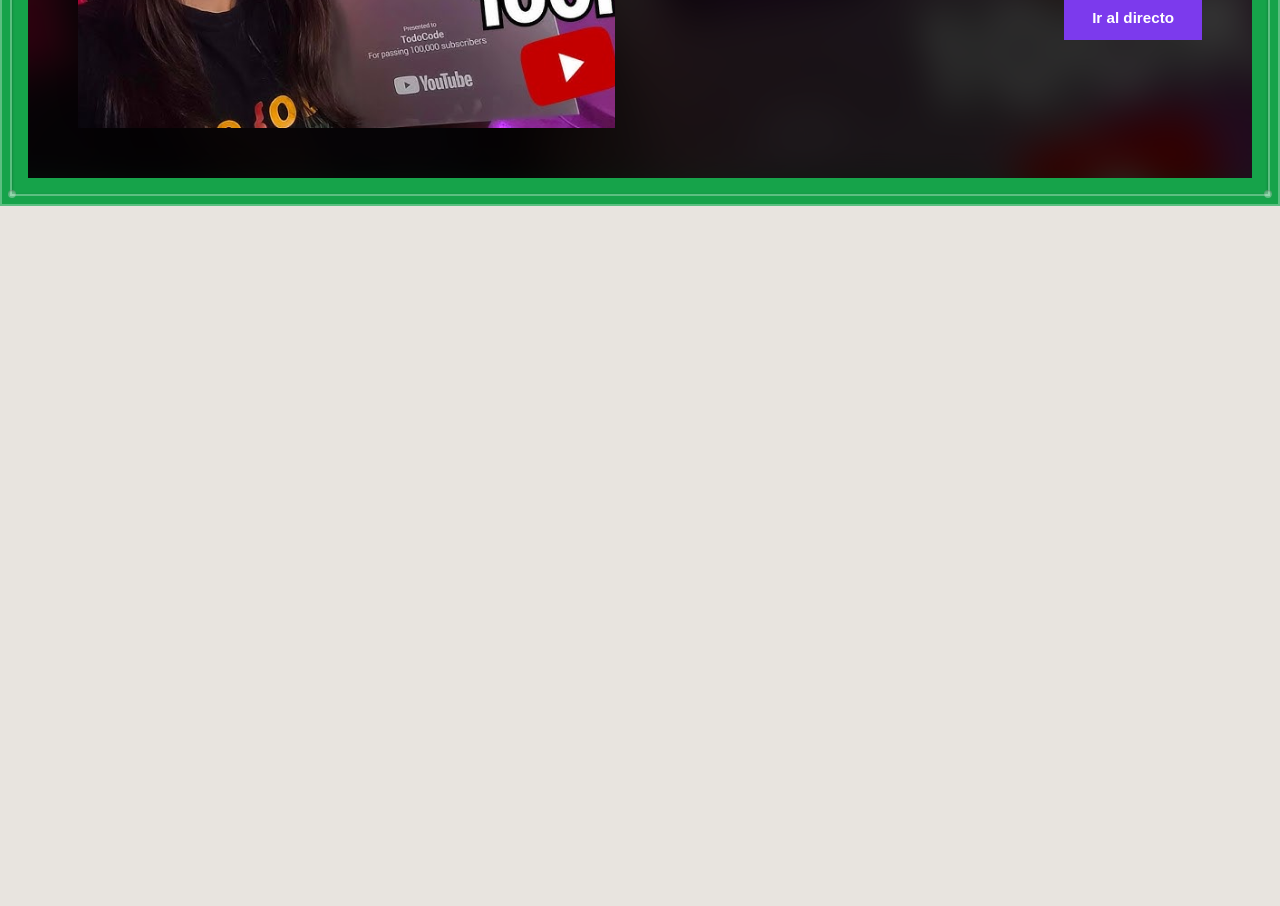
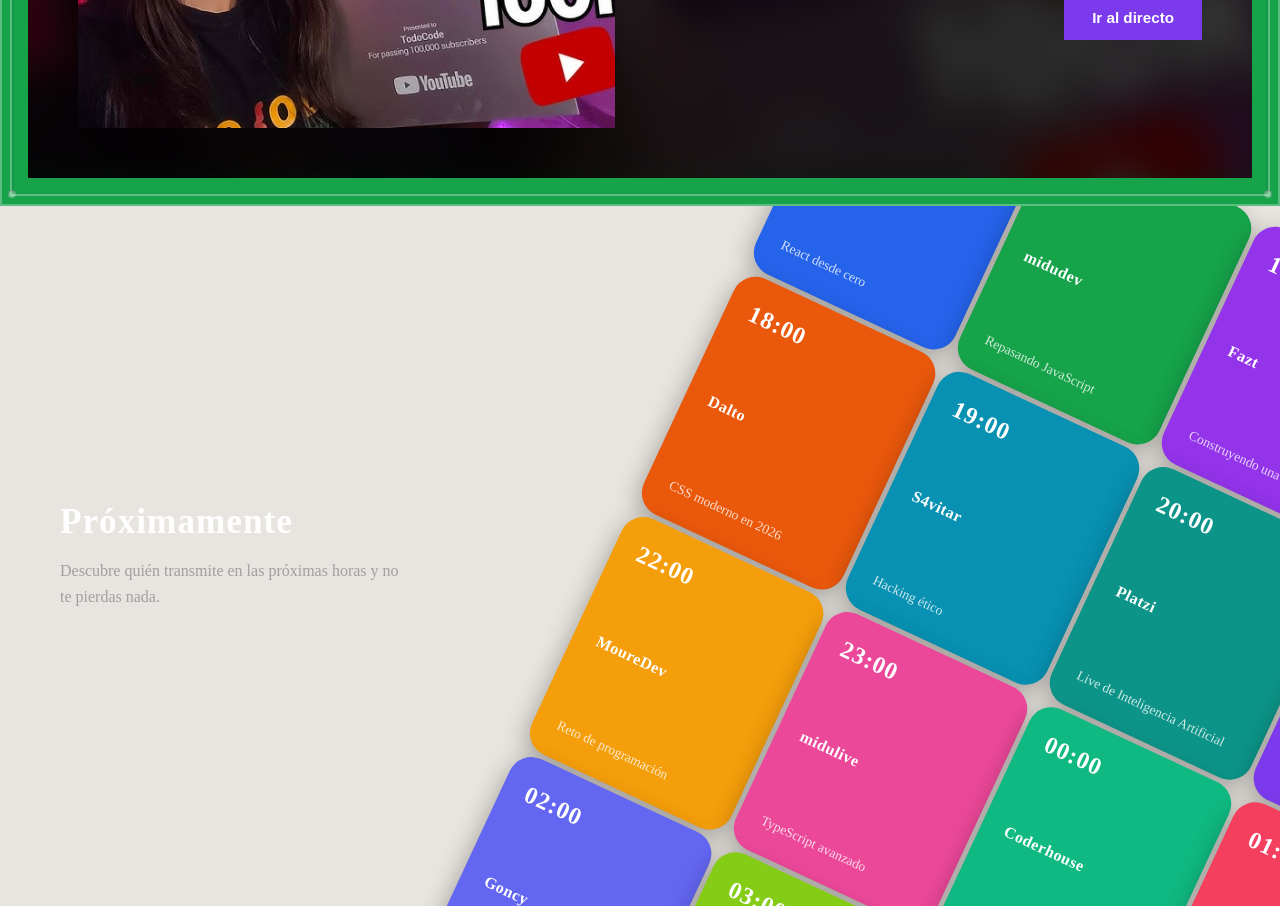
Before and after one commit to EsneiderCdD/parchate-f, a React (Vite) app: page / in a window 1280 px wide. Shown: the part 1100-2006 px from the top of the page. Before the commit the page ends 1306 px from the top, so only its background shows below. Built offline with nearby package versions, Linux system fonts and the light colour scheme.

Commit message:
feat(upcomingschedule)

```diff
--- a/src/App.jsx
+++ b/src/App.jsx
@@ -1,6 +1,7 @@
 import './App.css'
 import IsometricGrid from './components/specific/IsometricCube/IsometricGrid'
 import LiveSection from './components/specific/LiveSection/LiveSection'
+import UpcomingSchedule from './components/specific/UpcomingSchedule/UpcomingSchedule'
 
 const testCubes = [
   { id: 1, bgColor: '#2563eb' },
@@ -42,9 +43,10 @@ function App() {
             <IsometricGrid cubes={testCubes} cubeSize={325} gap={0} columns={6} />
           </div>
         </div>
-        <LiveSection />
+      </section>
 
-      </section>
+      <LiveSection />
+      <UpcomingSchedule />
     </>
   )
 }
--- /dev/null
+++ b/src/components/specific/UpcomingSchedule/UpcomingSchedule.css
@@ -0,0 +1,79 @@
+.upcoming-section {
+  position: relative;
+  overflow: hidden;
+  min-height: 700px;
+}
+
+.upcoming-layout {
+  position: relative;
+  max-width: 1350px;
+  margin: 0 auto;
+  padding: 0 60px;
+  min-height: 700px;
+  display: flex;
+  align-items: center;
+  overflow: hidden;
+}
+
+.upcoming-intro {
+  position: relative;
+  z-index: 2;
+  max-width: 340px;
+}
+
+.upcoming-heading {
+  font-size: 2.2rem;
+  font-weight: 700;
+  color: #fff;
+  letter-spacing: 1px;
+  margin-bottom: 16px;
+}
+
+.upcoming-description {
+  font-size: 1rem;
+  color: #a0a0a0;
+  line-height: 1.6;
+}
+
+.upcoming-grid {
+  position: absolute;
+  right: -150px;
+  top: -50px;
+  display: grid;
+  grid-template-columns: repeat(4, 220px);
+  gap: 5px;
+  transform: rotate(25deg);
+}
+
+.upcoming-card {
+  position: relative;
+  width: 220px;
+  height: 260px;
+  padding: 24px;
+  display: flex;
+  flex-direction: column;
+  justify-content: space-between;
+  align-items: flex-start;
+  border-radius: 24px;
+  box-shadow: 0 8px 24px rgba(0, 0, 0, 0.3);
+}
+
+.upcoming-time {
+  font-size: 1.5rem;
+  font-weight: 800;
+  color: #fff;
+  letter-spacing: 1px;
+}
+
+.upcoming-creator {
+  font-size: 1rem;
+  font-weight: 700;
+  color: #fff;
+  letter-spacing: 0.5px;
+}
+
+.upcoming-topic {
+  font-size: 0.85rem;
+  color: rgba(255, 255, 255, 0.8);
+  line-height: 1.4;
+}
--- /dev/null
+++ b/src/components/specific/UpcomingSchedule/UpcomingSchedule.jsx
@@ -0,0 +1,51 @@
+import './UpcomingSchedule.css'
+
+const upcomingEvents = [
+  { id: 1,  time: '14:00', creator: 'TodoCode', topic: 'React desde cero', bgColor: '#2563eb' },
+  { id: 2,  time: '15:00', creator: 'midudev', topic: 'Repasando JavaScript', bgColor: '#16a34a' },
+  { id: 3,  time: '16:00', creator: 'Fazt', topic: 'Construyendo una API REST', bgColor: '#9333ea' },
+  { id: 4,  time: '17:00', creator: 'MoureDev', topic: 'Kotlin vs Swift', bgColor: '#dc2626' },
+  { id: 5,  time: '18:00', creator: 'Dalto', topic: 'CSS moderno en 2026', bgColor: '#ea580c' },
+  { id: 6,  time: '19:00', creator: 'S4vitar', topic: 'Hacking ético', bgColor: '#0891b2' },
+  { id: 7,  time: '20:00', creator: 'Platzi', topic: 'Live de Inteligencia Artificial', bgColor: '#0d9488' },
+  { id: 8,  time: '21:00', creator: 'Bluuweb', topic: 'Vue y Nuxt', bgColor: '#7c3aed' },
+  { id: 9,  time: '22:00', creator: 'MoureDev', topic: 'Reto de programación', bgColor: '#f59e0b' },
+  { id: 10, time: '23:00', creator: 'midulive', topic: 'TypeScript avanzado', bgColor: '#ec4899' },
+  { id: 11, time: '00:00', creator: 'Coderhouse', topic: 'Diseño UX/UI', bgColor: '#10b981' },
+  { id: 12, time: '01:00', creator: 'DotCSV', topic: 'Machine Learning', bgColor: '#f43f5e' },
+  { id: 13, time: '02:00', creator: 'Goncy', topic: 'Frontend en vivo', bgColor: '#6366f1' },
+  { id: 14, time: '03:00', creator: 'MoureDev', topic: 'Repaso de Git', bgColor: '#84cc16' },
+  { id: 15, time: '04:00', creator: 'FaztCode', topic: 'Docker en producción', bgColor: '#06b6d4' },
+  { id: 16, time: '05:00', creator: 'TodoCode', topic: 'Node.js + MongoDB', bgColor: '#a855f7' },
+  { id: 17, time: '06:00', creator: 'Dalto', topic: 'Python para todos', bgColor: '#f97316' },
+  { id: 18, time: '07:00', creator: 'S4vitar', topic: 'OSINT', bgColor: '#3b82f6' },
+]
+
+export default function UpcomingSchedule() {
+  return (
+    <section className="upcoming-section">
+      <div className="upcoming-layout">
+        <div className="upcoming-intro">
+          <h2 className="upcoming-heading">Próximamente</h2>
+          <p className="upcoming-description">
+            Descubre quién transmite en las próximas horas y no te pierdas nada.
+          </p>
+        </div>
+
+        <div className="upcoming-grid">
+          {upcomingEvents.map((event) => (
+            <article
+              key={event.id}
+              className="upcoming-card"
+              style={{ backgroundColor: event.bgColor }}
+            >
+              <span className="upcoming-time">{event.time}</span>
+              <span className="upcoming-creator">{event.creator}</span>
+              <p className="upcoming-topic">{event.topic}</p>
+            </article>
+          ))}
+        </div>
+      </div>
+    </section>
+  )
+}
```
